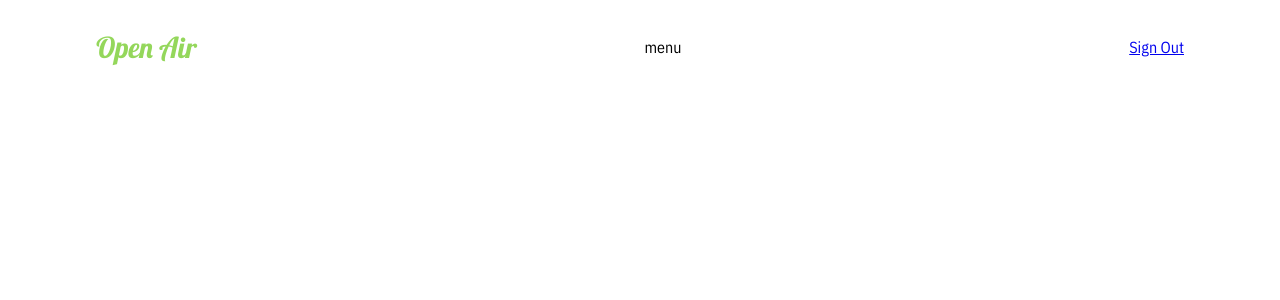
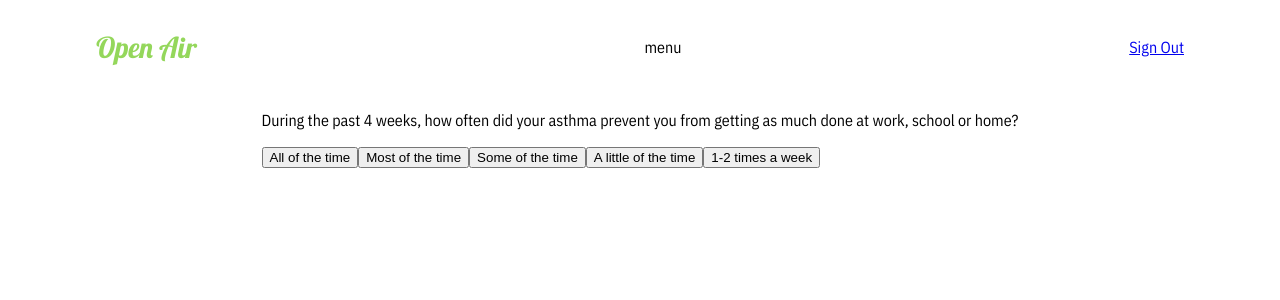
Before and after one commit to anamecia/mod-5-project-front-end, a React (Create React App) app: page /atc in a window 1280 px wide. Shown: the top 300 px of the page. Built offline with nearby package versions, Linux system fonts and the light colour scheme.

Commit message:
adds an asthma control test page that rendes 5question, one at the time

```diff
--- a/src/App.js
+++ b/src/App.js
@@ -8,6 +8,7 @@ import SignInPage from './pages/SignInPage'
 import API from './API'
 import HomePage from './pages/HomePage'
 import MyDrugs from './pages/MyDrugs'
+import AtcPage from './pages/AtcPage'
 
 class App extends Component{
     state = {
@@ -40,9 +41,10 @@ class App extends Component{
                 <NavBar signOut={this.signOut}/>
                 <Switch>
                     <Route exact path='/home' component={HomePage}/>
-                    <Route path='/signup' component={props => <SignUpPage {...props} signIn={this.signIn}/>}/>
-                    <Route path='/signin' component={props => <SignInPage {...props} signIn={this.signIn}/>}/>
-                    <Route path='/mydrugs' component={ props => <MyDrugs {...props} user={this.state.user}/>}/>
+                    <Route path='/signup' render={props => <SignUpPage {...props} signIn={this.signIn}/>}/>
+                    <Route path='/signin' render={props => <SignInPage {...props} signIn={this.signIn}/>}/>
+                    <Route path='/mydrugs' render={ props => <MyDrugs {...props} user={this.state.user}/>}/>
+                    <Route path='/atc' component={AtcPage}/>
                 </Switch>
             </div>
         )
--- /dev/null
+++ b/src/AtcQuestions.js
@@ -0,0 +1,134 @@
+const questions =[
+    {
+        question:'During the past 4 weeks, how often did your asthma prevent you from getting as much done at work, school or home?',
+        answers:
+            [
+                {
+                    text:'All of the time',
+                    value:1
+                },
+                {
+                    text:'Most of the time',
+                    value:2
+                },
+                {
+                    text:'Some of the time',
+                    value:3
+                },
+                {
+                    text:'A little of the time',
+                    value:4
+                },
+                {
+                    text:'1-2 times a week',
+                    value:5
+                }
+            ]
+    },
+    {
+        question: 'During the past 4 weeks, how often have you had shortness of breath?',
+        answers:
+            [
+                {
+                    text:'More than once a day',
+                    value:1
+                },
+                {
+                    text:'Once a day',
+                    value:2
+                },
+                {
+                    text:'3-6 times a week',
+                    value:3
+                },
+                {
+                    text:'1-2 times a week',
+                    value:4
+                },
+                {
+                    text:'Not at all',
+                    value:5
+                }
+            ]
+    },
+    {
+        question: 'During the past 4 weeks, how often did your asthma symptoms (wheezing, coughing, chest tightness, shortness of breath) wake you up at night or earlier than usual in the morning?',
+        answers:
+            [
+                {
+                    text:'4 or more times a week',
+                    values:1
+                },
+                {
+                    text:'2-3 nights a week',
+                    value:2
+                },
+                {
+                    text:'Once a week',
+                    value:3
+                },
+                {
+                    text:'Once or twice',
+                    value:4
+                 },
+                 {
+                     text:'Not at all',
+                     value:5
+                 }
+            ]
+    },
+    {
+        question: 'During the past 4 weeks, how often have you used your reliever inhaler (usually blue)?',
+        answers:
+            [
+                {
+                    text:'3 or more times a day',
+                    value:1
+                },
+                {
+                    text:'1-2 times a day',
+                    value:2
+                },
+                {
+                    text:'2-3 times a week',
+                    value:3
+                },
+                {
+                    text: 'Once a week or less',
+                    value:4
+                },
+                {
+                    text:'Not at all',
+                    value:5
+                }
+            ]
+    },
+    {
+        question: 'How would you rate your asthma control during the past 4 weeks?',
+        answers:
+            [
+                {
+                    text:'Not controlled',
+                    value:1
+                },
+                {
+                    text:'Poorly controlled',
+                    value:2
+                },
+                {
+                    text:'Somewhat controlled',
+                    value:3
+                },
+                {
+                    text:'Well controlled',
+                    value:4
+                },
+                {
+                    text:'Completely controlled',
+                    value:5
+                }
+            ]
+    }
+]
+
+    export default questions
--- /dev/null
+++ b/src/components/AnswerButton.js
@@ -0,0 +1,10 @@
+import React from 'react'
+
+
+const AnwerButton = ({ answer, updateQuestionNumberAndScore}) => {
+    return(
+        <button value={answer.value} onClick={updateQuestionNumberAndScore}>{answer.text}</button>
+    )
+}
+
+export default AnwerButton
--- a/src/components/DrugMoreInfo.js
+++ b/src/components/DrugMoreInfo.js
@@ -19,7 +19,7 @@ const DrugMoreInfo = ({ drug, deleteUseMedicine, updateUserMedicines}) => {
     return(
         <div>
             <button onClick={resetPackaging}>reset</button>
-            <a href={drug.medicine.leaflet} target="_blank">L</a>
+            <a rel='noopener noreferrer' href={drug.medicine.leaflet}  target="_blank">L</a>
             <button onClick={deleteUserDrug}>D</button>
         </div>
     )
--- /dev/null
+++ b/src/components/Question.js
@@ -0,0 +1,22 @@
+import React from 'react'
+import AnswerButton from './AnswerButton'
+
+const Question = ({ test, updateQuestionNumberAndScore }) => {
+
+        return(
+            <div>
+               <p>{test.question}</p>
+               {test.answers.map(answer =>
+               <button
+                    onClick={updateQuestionNumberAndScore}
+                    key={answer.value}
+                    value={answer.value}
+                    >
+                    {answer.text}
+                </button>
+            )}
+            </div>
+        )
+}
+
+export default Question
--- /dev/null
+++ b/src/pages/AtcPage.js
@@ -0,0 +1,33 @@
+import React, { Component } from 'react'
+import Question from '../components/Question'
+import questions from '../AtcQuestions.js'
+
+class AtcPage extends Component{
+    state={
+        questionNumber:0,
+        score:0
+    }
+
+    updateQuestionNumberAndScore = (e) => {
+        this.setState({
+            questionNumber: this.state.questionNumber += 1,
+            score: this.state.score += parseInt(e.target.value)
+        })
+    }
+
+
+    render(){
+        const { questionNumber } = this.state
+        return(
+            <div>
+                {questionNumber===0 && <Question test={questions[0]} updateQuestionNumberAndScore={this.updateQuestionNumberAndScore}/>}
+                {questionNumber===1 && <Question test={questions[1]} updateQuestionNumberAndScore={this.updateQuestionNumberAndScore}/>}
+                {questionNumber===2 && <Question test={questions[2]} updateQuestionNumberAndScore={this.updateQuestionNumberAndScore}/>}
+                {questionNumber===3 && <Question test={questions[3]} updateQuestionNumberAndScore={this.updateQuestionNumberAndScore}/>}
+                {questionNumber===4 && <Question test={questions[4]} updateQuestionNumberAndScore={this.updateQuestionNumberAndScore}/>}
+            </div>
+        )
+    }
+}
+
+export default AtcPage
--- a/src/pages/MyDrugs.js
+++ b/src/pages/MyDrugs.js
@@ -37,7 +37,7 @@ class MyDrugs extends Component {
 
     updateUserMedicines = (drug, updatedDrug) => {
         const index = this.state.userDrugs.indexOf(drug)
-        const drugsArray = [... this.state.userDrugs]
+        const drugsArray = [...this.state.userDrugs]
         drugsArray.splice(index,1,updatedDrug)
         this.setState({
             userDrugs: drugsArray
```
